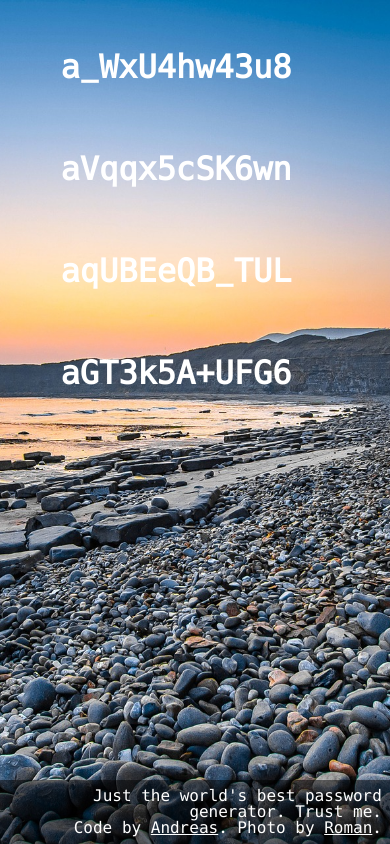
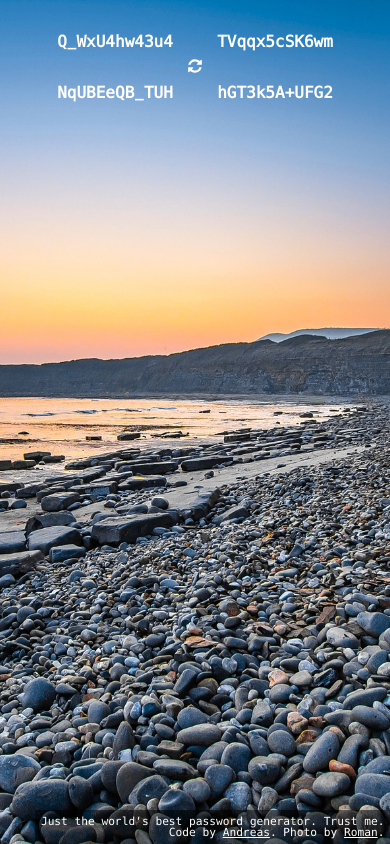
Before and after one commit to ADoebeling/Password.Doebeling.com, a plain HTML site: page index.html in a window 390 px wide. Drawn offline with Linux system fonts and the light colour scheme.

Commit message:
Responsive CSS

```diff
--- a/index.html
+++ b/index.html
@@ -98,7 +98,6 @@
             -moz-background-size: cover;
             -o-background-size: cover;
             background-size: cover;
-
             overflow:hidden;
         }
 
@@ -141,6 +140,18 @@
             background-color:rgba(0,0,0,0.5);
         }
 
+        #refresh svg
+        {
+            width: 1em;
+            height: 1em;
+            font-family: Hack, "Courier New", Courier, monospace;
+            font-size:2em;
+            margin-left:9.5em;
+            margin-top:-3.75em;
+            position:absolute;
+            display: inline-block;
+        }
+
         footer {
             position: absolute;
             bottom: 0;
@@ -158,24 +169,52 @@
             text-decoration: underline;
         }
 
+        @media screen and (max-width: 700px)
+        {
+            main
+            {
+                text-align:center;
+            }
+
+            input
+            {
+                font-size: 1.0em;
+            }
+
+            #refresh svg
+            {
+                text-align:left;
+                width: 0.5em;
+                height: 0.5em;
+                margin-left:-0.25em;
+                margin-top:-1.875em;
+            }
+
+            footer
+            {
+                font-size: 0.7em;
+            }
+        }
     </style>
 </head>
 <body>
     <main>
         <article>
-            <input id="pwd1" title="pwd1" value="" readonly><input id="pwd2" title="pwd2" value="" readonly><br>
-            <input id="pwd3" title="pwd3" value="" readonly><input id="pwd4" title="pwd4" value="" readonly>
+            <input id="pwd1" title="" value="" readonly><input id="pwd2" title="" value="" readonly><br>
+            <input id="pwd3" title="" value="" readonly><input id="pwd4" title="" value="" readonly><br>
+            <!--https://github.com/encharm/Font-Awesome-SVG-PNG/blob/master/white/svg/refresh.svg -->
+            <a href="javascript:location.reload();" id="refresh"><svg viewBox="0 0 1792 1792" xmlns="http://www.w3.org/2000/svg"><path d="M1639 1056q0 5-1 7-64 268-268 434.5t-478 166.5q-146 0-282.5-55t-243.5-157l-129 129q-19 19-45 19t-45-19-19-45v-448q0-26 19-45t45-19h448q26 0 45 19t19 45-19 45l-137 137q71 66 161 102t187 36q134 0 250-65t186-179q11-17 53-117 8-23 30-23h192q13 0 22.5 9.5t9.5 22.5zm25-800v448q0 26-19 45t-45 19h-448q-26 0-45-19t-19-45 19-45l138-138q-148-137-349-137-134 0-250 65t-186 179q-11 17-53 117-8 23-30 23h-199q-13 0-22.5-9.5t-9.5-22.5v-7q65-268 270-434.5t480-166.5q146 0 284 55.5t245 156.5l130-129q19-19 45-19t45 19 19 45z" fill="#fff"/></svg></a>
             <script>
                 function generatePassword() {
                     var length = 10,
                             charsetNice = "abcdefghkmnopqrstuvwxyzABCDEFGHKLMNPQRSTUVWXYZ23456789",
                             charset = charsetNice+"+-._",
                             retVal = "";
-                    retVal += charsetNice.charAt(Math.floor(Math.random() * n));
+                    retVal += charsetNice.charAt(Math.floor(Math.random() * charsetNice.length));
                     for (var i = 0, n = charset.length; i < length; ++i) {
                         retVal += charset.charAt(Math.floor(Math.random() * n));
                     }
-                    retVal += charsetNice.charAt(Math.floor(Math.random() * n));
+                    retVal += charsetNice.charAt(Math.floor(Math.random() * charsetNice.length));
                     return retVal;
                 }
                 document.getElementById("pwd1").value = generatePassword();
```
